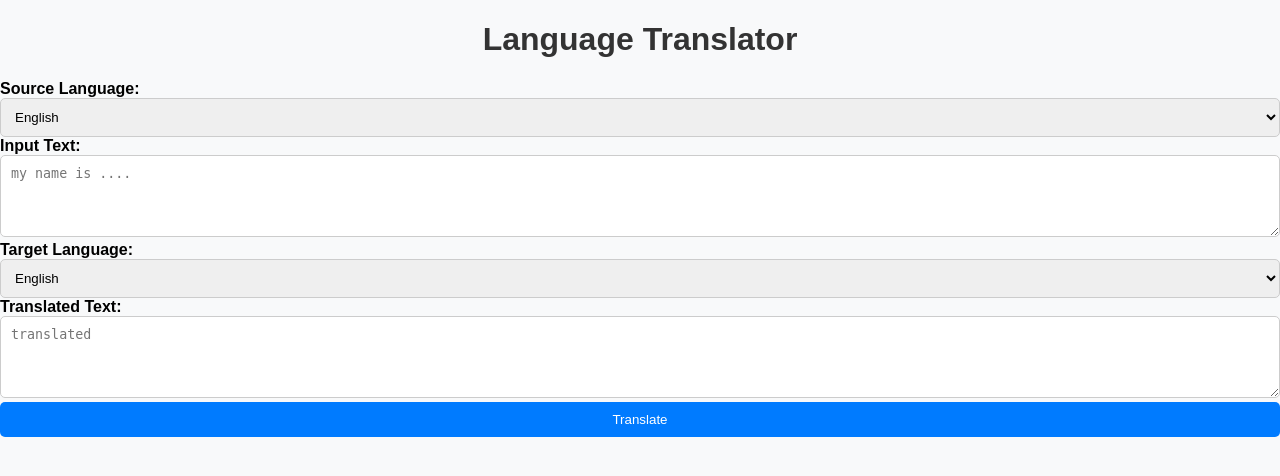
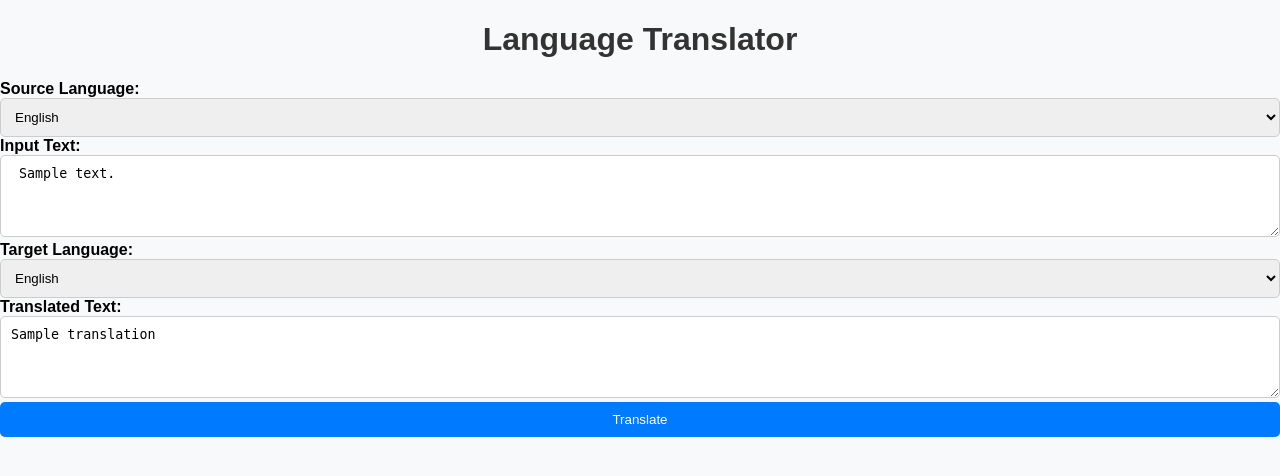
Before and after one commit to Anuoluwapo25/Translator, a Flask app: template template/translate.html in a window 1280 px wide. Shown: the top 476 px of the page. Run offline with Flask 3, Linux system fonts and the light colour scheme; the template is opened without the code that fills it: most values are stand-ins (such as "Sample title", 1, 10 or a date in 2020).

Commit message:
template/translate.html

```diff
--- a/template/translate.html
+++ b/template/translate.html
@@ -22,7 +22,7 @@
 
 
     <label for="input-text">Input Text:</label>
-    <textarea id="input-text" rows="4" cols="50" placeholder="my name is ...."></textarea>
+    <textarea id="text" rows="4" cols="50" placeholder="my name is ...."> {{text}}</textarea>
 
 
     <label for="target-language">Target Language:</label>
@@ -35,8 +35,8 @@
     </select>
 
 
-    <label for="output-text">Translated Text:</label>
-    <textarea id="output-text" rows="4" cols="50" placeholder="translated" ...."readonly></textarea>
+    <label for="translation">Translated Text:</label>
+    <textarea id="output-text" rows="4" cols="50" placeholder="translated" ...."readonly>{{translation}}</textarea>
 
   <button onclick="translate()">Translate</button>
   </div>
```
